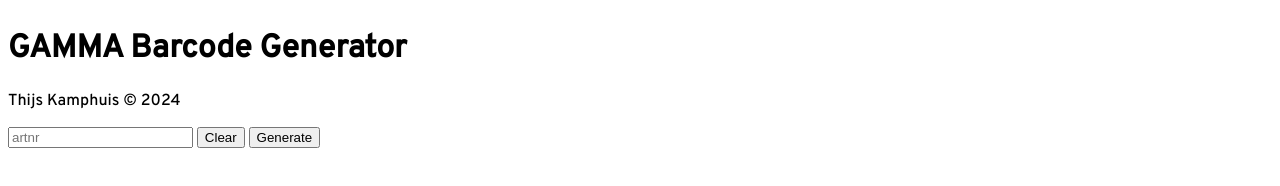
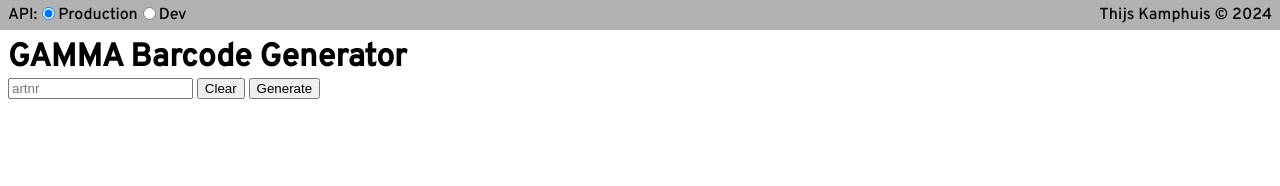
Before and after one commit to ThijsKamphuis/gamma-webscraper, a website: page src/public/index.html in a window 1280 px wide. Drawn offline with Linux system fonts and the light colour scheme.

Commit message:
general update

```diff
--- a/src/public/index.css
+++ b/src/public/index.css
@@ -1,44 +1,87 @@
 @media print {
-    .noprint {
-        visibility: hidden;
+    #top {
+        display: none;
     }
-    #product {
+    .product {
         break-inside: avoid;
     }
 }
 body {
     font-family: "Overpass", sans-serif;
-
+    margin: 0;
 }
 
+/*top menu*/
 #top {
+    user-select: none;
+}
+
+#devbar {
+    background: #b1b1b1;
+    padding: 5px 0 5px 0;
+    display: inline-flex;
+    justify-content: space-between;
+    width: 100vw;
+}
+
+#api-select {
+    display: inline-flex;
+    align-items: center;
+    height: 20px;
+    margin-left: 8px;
+}
+
+input[type="radio"] {
+    margin-top: -4px;
+}
+
+#copyright {
+    margin: 0 8px 0 0;
+}
+
+#main {
     display: flex;
     justify-content: space-between;
     page-break-after: always;
-    margin-bottom: 20px;
+    margin: 8px 8px 20px 8px;
+}
+
+h1 { /*title*/
+    margin: 0;
 }
 
 #input {
     flex-shrink: 0;
 }
 
+#artlist {
+    margin: 5px 0 0 0;
+    user-select: all;
+}
+
 /*products*/
 #products { /*contains all products*/
     display: flex;
-    gap: 5px;
     flex-wrap: wrap;
-    justify-content: start;
+    justify-content: flex-start;
+    margin-left: 8px;
+    gap: 20px;
+
 }
 
 .product { /*product container*/
     display: flex;
     flex-direction: column;
     max-width: 220px;
+    height: 135px;
+    max-height: 135px;
+    justify-content: space-between;
 }
 
 .productname { /*product name*/
     text-align: center;
     margin: 0;
+    max-height: 36px;
 }
 
 .productattr { /*product attributes (img + data)*/
@@ -48,7 +91,9 @@
 }
 
 .productimg { /*product image*/
-    max-height: 100px;
+    max-height: 90px;
+    align-self: center;
+    margin: auto;
 }
 
 .productdata { /*product data (dimensions + artnr + ean)*/
@@ -68,7 +113,7 @@
 }
 
 .productean { /*product ean*/
-    margin: 0 10px 10px 0;
+    margin: 0 10px 0 0;
 }
 
 #artlist {
--- a/src/public/index.html
+++ b/src/public/index.html
@@ -10,22 +10,32 @@
 
 </head>
 <body>
-    <div id="top" class="noprint">
+    <div id="top">
+        <div id="devbar">
+            <div id="api-select">
+                <p>API:</p>
+                <input type="radio" id="production" name="option" value="value1" checked>
+                <label for="production">Production</label>
+                <input type="radio" id="dev" name="option" value="value2">
+                <label for="dev">Dev</label>
+
+
+            </div>
+            <p id="copyright">Thijs Kamphuis &#169; 2024</p>
+        </div>
+
+        <div id="main">
             <div id="input">
                 <h1>GAMMA Barcode Generator</h1>
-            <p>Thijs Kamphuis &#169; 2024</p>
+
 
                 <label for="artinput"></label><input id="artinput" type="text" placeholder="artnr">
                 <button onclick="clearList()" type="button">Clear</button>
                 <button onclick="generateProducts()" type="button">Generate</button>
             </div>
-
             <ul id="artlist"></ul>
         </div>
-
-    <div id="products">
-
     </div>
-
+    <div id="products"></div>
 </body>
 </html>
```
Lines whose indentation alone changed are shown as unchanged.
